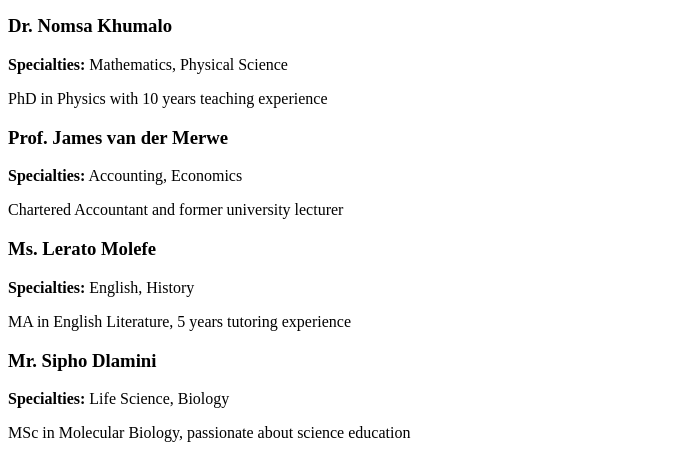
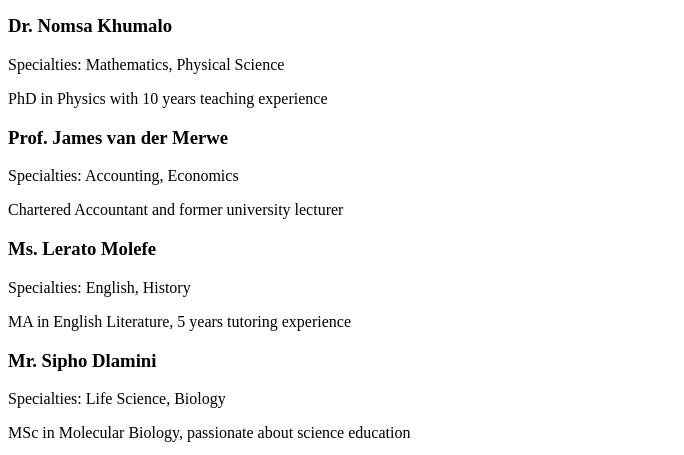
Before and after one commit to JRCode123/WEB-PART1, a plain HTML site: page subjects.html in a window 1280 px wide. Shown: the part 663-1118 px from the top of the page, without its empty margins (0-684 px from the left). Drawn offline with Linux system fonts and the light colour scheme.

Commit message:
website proposal

```diff
--- a/subjects.html
+++ b/subjects.html
@@ -43,22 +43,22 @@
   <div class="tutors-grid">
     <div class="tutor-card">
         <h3>Dr. Nomsa Khumalo</h3>
-        <p><strong>Specialties:</strong> Mathematics, Physical Science</p>
+        <p>Specialties: Mathematics, Physical Science</p>
         <p>PhD in Physics with 10 years teaching experience</p>
     </div>
     <div class="tutor-card">
         <h3>Prof. James van der Merwe</h3>
-        <p><strong>Specialties:</strong> Accounting, Economics</p>
+        <p>Specialties: Accounting, Economics</p>
         <p>Chartered Accountant and former university lecturer</p>
     </div>
     <div class="tutor-card">
         <h3>Ms. Lerato Molefe</h3>
-        <p><strong>Specialties:</strong> English, History</p>
+        <p>Specialties: English, History</p>
         <p>MA in English Literature, 5 years tutoring experience</p>
     </div>
     <div class="tutor-card">
         <h3>Mr. Sipho Dlamini</h3>
-        <p><strong>Specialties:</strong> Life Science, Biology</p>
+        <p>Specialties: Life Science, Biology</p>
         <p>MSc in Molecular Biology, passionate about science education</p>
     </div>
 </div>
```
